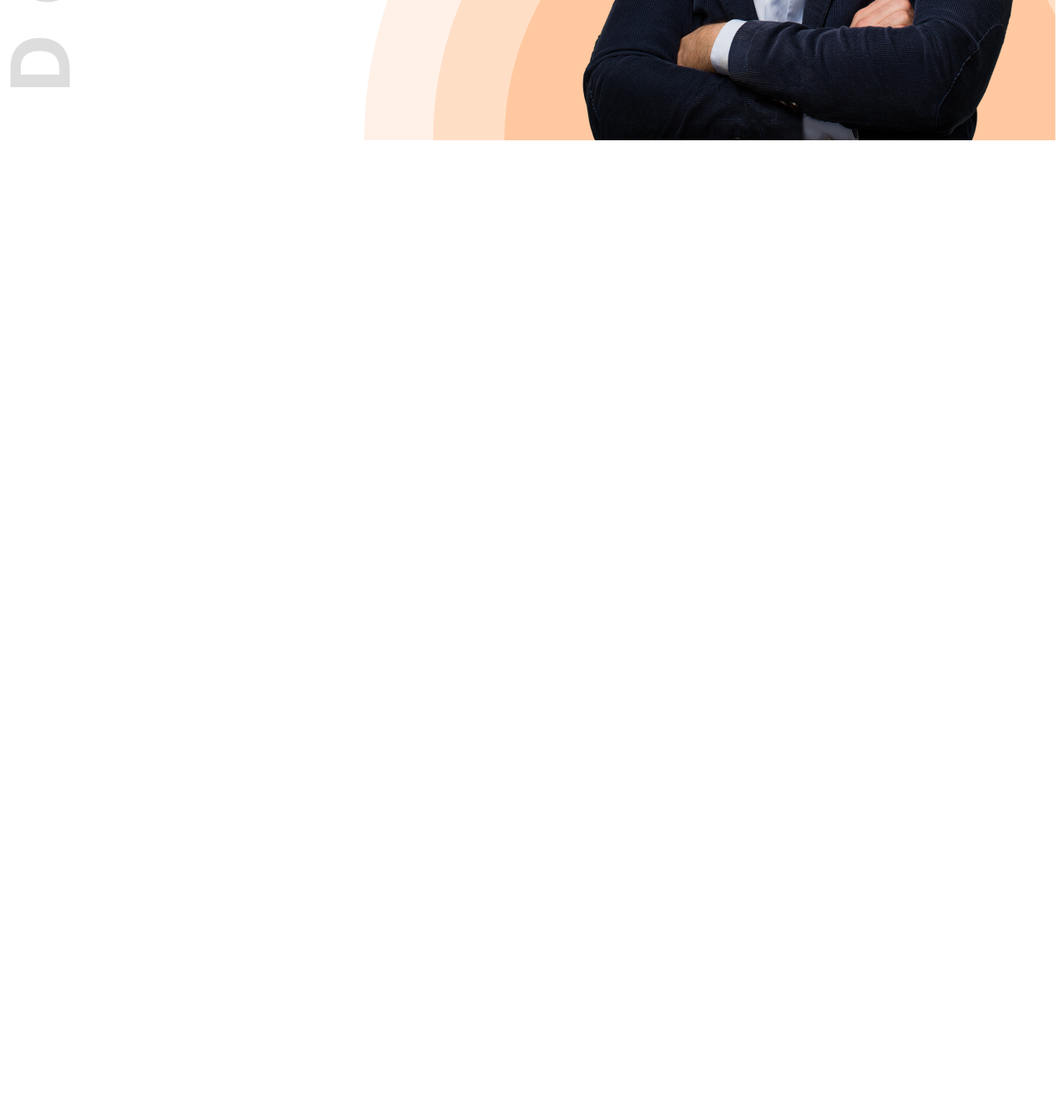
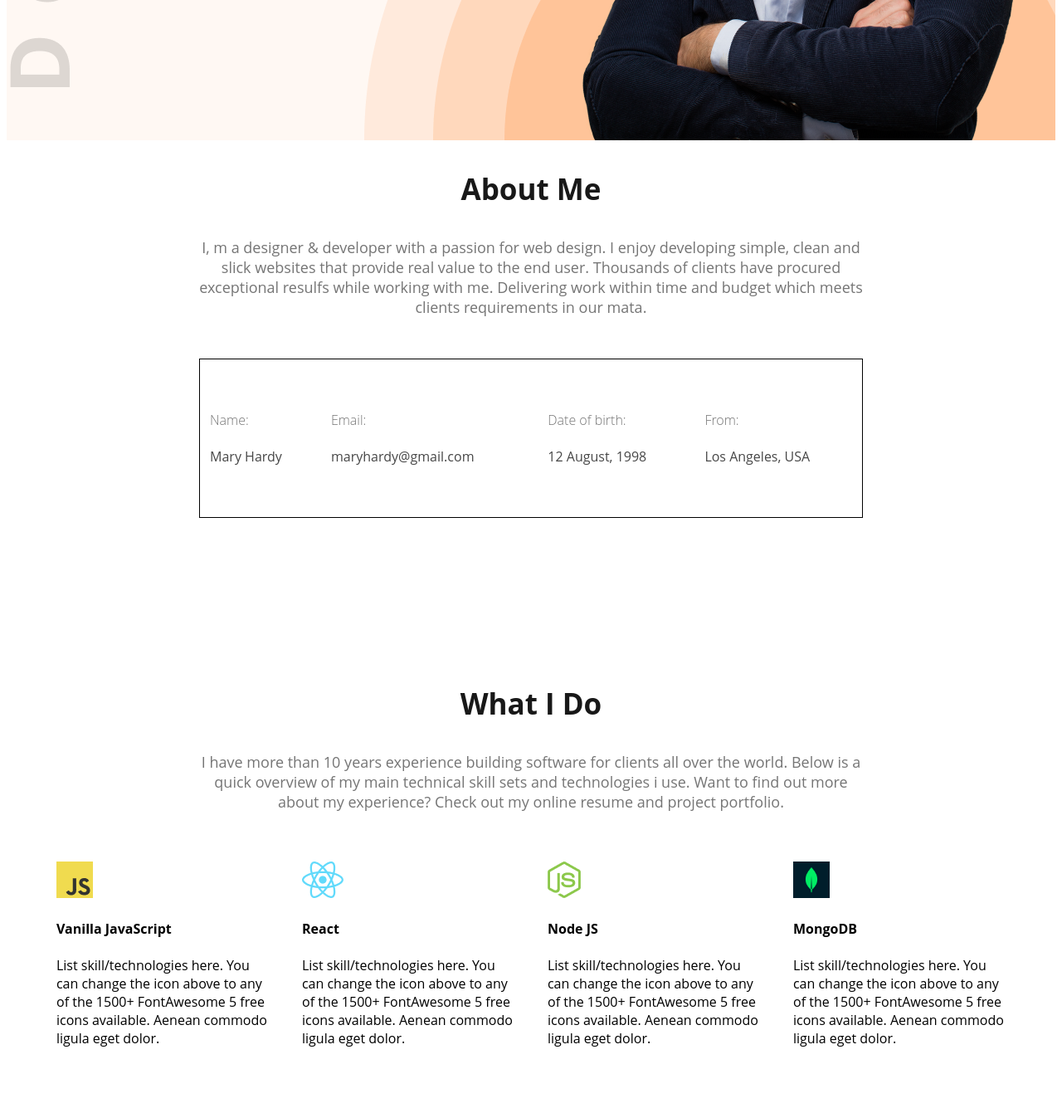
Before and after one commit to fahmidurshanto/web-developer-portfolio, a plain HTML site: page index.html in a window 1280 px wide. Shown: the part 666-2007 px from the top of the page at 83% size. Before the commit the page ends 843 px from the top, so only its background shows below. Drawn offline with Linux system fonts and the light colour scheme.

Commit message:
Added what I do section

```diff
--- a/index.html
+++ b/index.html
@@ -7,7 +7,7 @@
     <link rel="stylesheet" href="styles/portfolio.css">
 </head>
 <body>
-    <header class="header">
+    <header class="header secondary-bg">
 
         <!-- Navbar -->
         <nav>
@@ -32,7 +32,66 @@
             <img class="banner-profile-pic" src="/images/hardy.png">
          </div>
     </header>
-    <main></main>
+    <main>
+        <section class="about">
+            <h3 class="section-title">About Me</h3>
+            <p class="section-description">
+                I, m a designer & developer with a passion for web design. I enjoy developing simple, clean and slick websites that provide real value to the end user. Thousands of clients have procured exceptional resulfs while working with me. Delivering work within time and budget which meets clients requirements in our mata.
+            </p>
+            <table>
+                <tr>
+                    <th class="table-heading">Name:</th>
+                    <th class="table-heading">Email:</th>
+                    <th class="table-heading">Date of birth:</th>
+                    <th class="table-heading">From:</th>
+                </tr>
+                <tbody>
+                    <td class="dark-2">Mary Hardy</td>
+                    <td class="dark-2">maryhardy@gmail.com</td>
+                    <td class="dark-2">12 August, 1998</td>
+                    <td class="dark-2">Los Angeles, USA</td>
+                </tbody>
+            </table>
+        </section>
+        <!-- What I do section -->
+         <section class="what-i-do">
+            <div>
+                <h3 class="section-title">
+                    What I Do
+                </h3>
+                <p class="section-description">
+                    I have more than 10 years experience building software for clients all over the world. Below is a quick overview of my main technical skill sets and technologies i use. Want to find out more about my experience? Check out my online resume and project portfolio.
+                </p>
+            </div>
+            <!-- Skills Cards -->
+            <div class="skills-container">
+                <div class="skill-card">
+                    <img src="/images/icons/js.png" >
+                    <h4>Vanilla JavaScript</h4>
+                    <p class="skills-description">List skill/technologies here. You can change the icon above to any of the 1500+ FontAwesome 5 free icons available. Aenean commodo ligula eget dolor.</p>
+                </div>
+                <div class="skill-card">
+                    <img src="images/icons/react.png" alt="">
+                    <h4>React</h4>
+                    <p class="skills-description">List skill/technologies here. You can change the icon above to any of the 1500+ FontAwesome 5 free icons available. Aenean commodo ligula eget dolor.</p>
+                </div>
+                <div class="skill-card">
+                    <img src="/images/icons/nodejs.png">
+                    <h4>Node JS</h4>
+                    <p class="skills-description">
+                        List skill/technologies here. You can change the icon above to any of the 1500+ FontAwesome 5 free icons available. Aenean commodo ligula eget dolor.
+                    </p>
+                </div>
+                <div class="skill-card">
+                    <img src="/images/icons/mongo.png">
+                    <h4>MongoDB</h4>
+                    <p class="skills-description">
+                        List skill/technologies here. You can change the icon above to any of the 1500+ FontAwesome 5 free icons available. Aenean commodo ligula eget dolor.
+                    </p>
+                </div>
+            </div>
+         </section>
+    </main>
     <footer></footer>
 </body>
 </html>
--- a/styles/portfolio.css
+++ b/styles/portfolio.css
@@ -28,6 +28,22 @@
     padding: 18px 35px;
     border-radius: 5px;
 }
+.section-title{
+    font-size: 35px;
+    font-weight: bold;
+    color: #181818;
+    text-align: center;
+}
+.section-description{
+    text-align: center;
+    color: #757575;
+    font-size: 18px;
+    margin: 0 auto;
+    width: 800px;
+}
+.secondary-bg{
+    background-color: #fff8f3;
+}
 
 /* Nav Styles */
 nav{
@@ -40,7 +56,7 @@ nav{
     font-weight: 800;
     font-size: 45px;
 }
-nav ul{
+nav ul, .skills-container{
     display: flex;
     align-items: center;
 }
@@ -84,3 +100,39 @@ nav a{
 .banner-profile-pic{
     width: 585px;
 }
+
+
+/* About me section styles */
+th, td{
+    padding: 10px;
+    margin: 100px;
+}
+table{
+    width: 800px;
+    margin: 50px auto;
+    padding: 50px 0;
+
+    border: 1px solid black;
+}
+.table-heading{
+    color: #757575;
+    font-weight: 300;
+}
+.about{
+    text-align: left;
+}
+
+/* What I do section styles */
+.what-i-do{
+    margin: 200px 0;
+}
+/* Skills section styles */
+.skills-container{
+
+   padding: 50px;
+   gap: 20px;
+}
+.skill-card{
+    padding: 10px;
+    box-shadow: 0px, 60px, 50px, 0px, black;
+}
```
